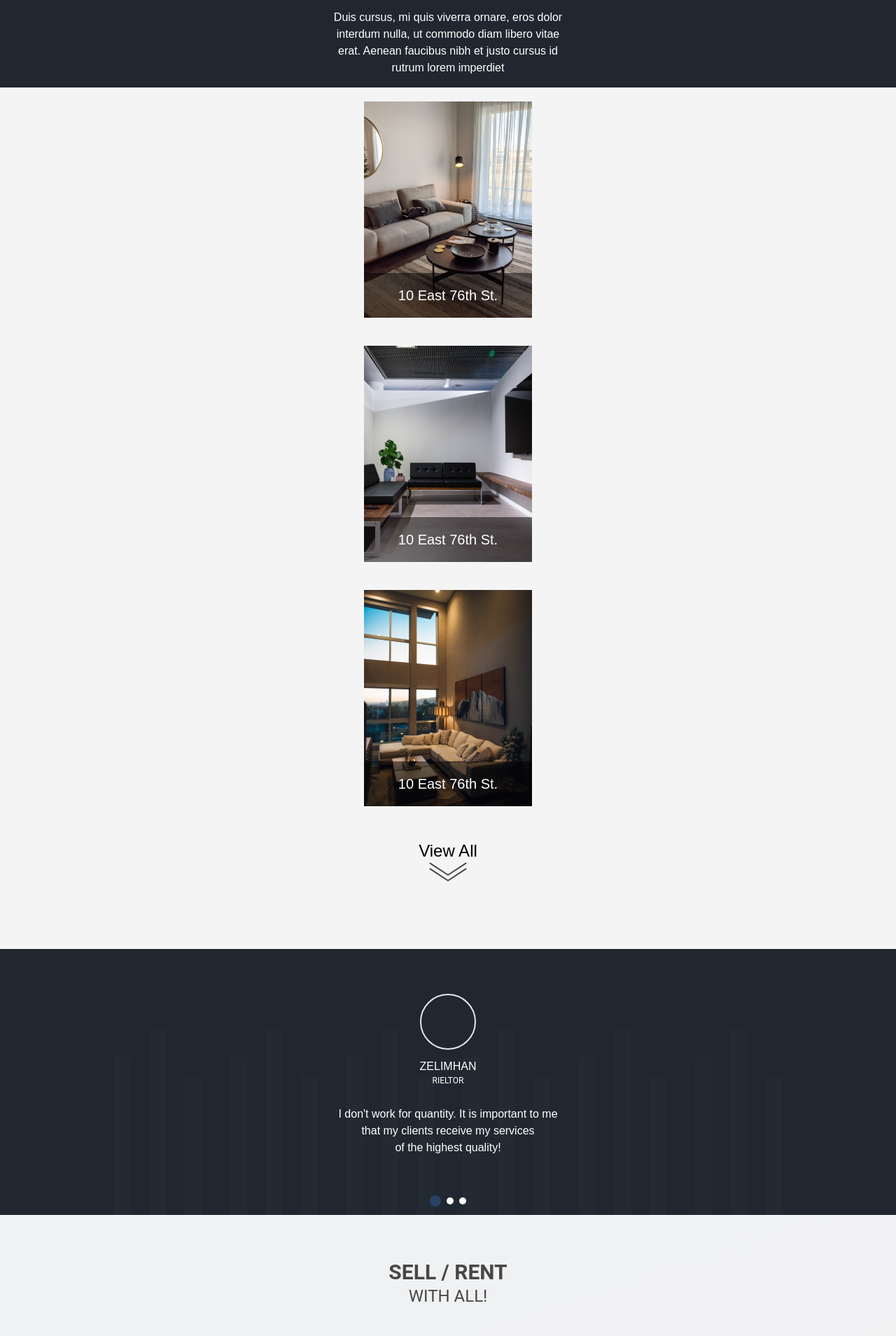
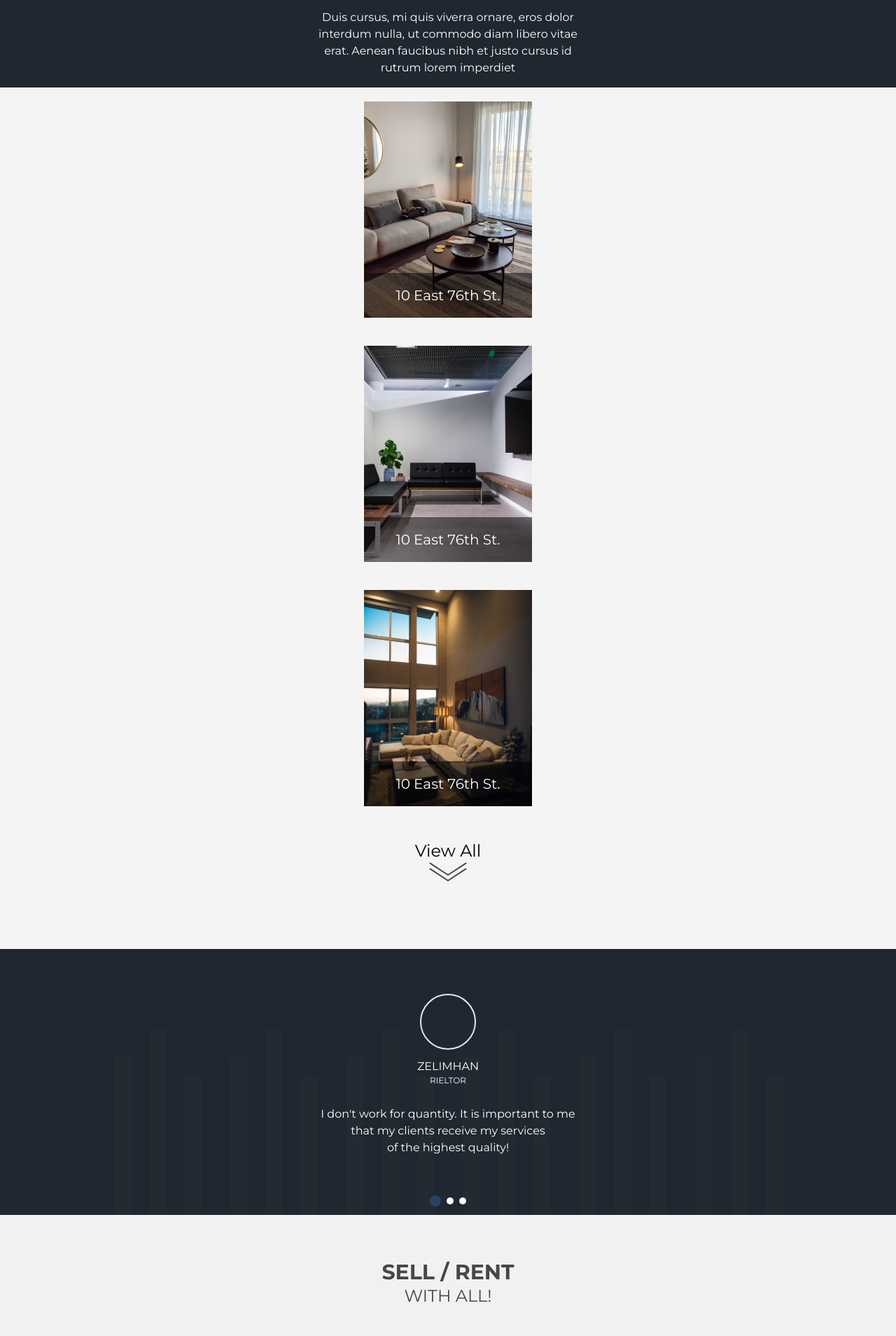
Before and after one commit to IcebergStudioRU/kagirov_immo, a React (Create React App) app: page / in a window 1280 px wide. Shown: the part 880-2789 px from the top of the page at 70% size. Built offline with nearby package versions, Linux system fonts and the light colour scheme.

Commit message:
added footer and whyus

```diff
--- a/public/index.html
+++ b/public/index.html
@@ -4,6 +4,12 @@
   <meta charset="UTF-8">
   <meta http-equiv="X-UA-Compatible" content="IE=edge">
   <meta name="viewport" content="width=device-width, initial-scale=1.0">
+  <link rel="preconnect" href="https://fonts.googleapis.com">
+  <link rel="preconnect" href="https://fonts.gstatic.com" crossorigin>
+  <link href="https://fonts.googleapis.com/css2?family=Montserrat:ital,wght@0,100;0,200;0,300;0,400;0,500;0,600;0,700;0,800;0,900;1,100;1,200;1,300;1,400;1,500;1,600;1,700;1,800;1,900&display=swap" rel="stylesheet">
+  <link rel="preconnect" href="https://fonts.googleapis.com">
+  <link rel="preconnect" href="https://fonts.gstatic.com" crossorigin>
+  <link href="https://fonts.googleapis.com/css2?family=Roboto:wght@300;400;500;700;900&display=swap" rel="stylesheet">
   <title>Document</title>
 </head>
 <body>
--- a/src/components/App.js
+++ b/src/components/App.js
@@ -7,6 +7,7 @@ import Products from "./pages/flats/products/Products";
 import Quotes from "./pages/main/quotes/Quotes";
 import Form from "./pages/main/form/Form";
 import WhyUs from "./pages/main/whyUs/WhyUs";
+import Footer from "./footer/Footer";
 const App = () => {
   const [mobileMenu, setMobileMenu] = useState(false);
   return (
@@ -21,6 +22,7 @@ const App = () => {
       <Quotes/>
       <Form/>
       <WhyUs/>
+      <Footer/>
     </>
   );
 };
--- a/src/components/footer/Footer.js
+++ b/src/components/footer/Footer.js
@@ -0,0 +1,11 @@
+import React from 'react'
+import { ReactComponent as Logo } from "./svg/logo-kagirov-immo.svg";
+const Footer = () => {
+    return (
+        <div className='max-w-mobileContainer mx-auto py-28 px-5 flex flex-col items-center'>
+            <Logo/>
+        </div>
+    );
+}
+
+export default Footer;
--- a/src/components/pages/flats/products/Products.js
+++ b/src/components/pages/flats/products/Products.js
@@ -12,7 +12,7 @@ const Products = () => {
                         <div className="relative">
                             <img src={flat1}/>
                             <div className='absolute bottom-0 w-100% bg-flatsAddressBg h-16 flex justify-center items-center'>
-                                <p className='text-white font-AvenirNext text-xl'>10 East 76th St.</p>
+                                <p className='text-white font-Montserrat text-xl'>10 East 76th St.</p>
                             </div>
                         </div>
                     </li>
@@ -20,7 +20,7 @@ const Products = () => {
                         <div className="relative">
                             <img src={flat2}/>
                             <div className='absolute bottom-0 w-100% bg-flatsAddressBg h-16 flex justify-center items-center'>
-                                <p className='text-white font-AvenirNext text-xl'>10 East 76th St.</p>
+                                <p className='text-white font-Montserrat text-xl'>10 East 76th St.</p>
                             </div>
                         </div>
                     </li>
@@ -28,12 +28,12 @@ const Products = () => {
                         <div className="relative">
                             <img src={flat3} />
                             <div className='absolute bottom-0 w-100% bg-flatsAddressBg h-16 flex justify-center items-center'>
-                                <p className='text-white font-AvenirNext text-xl'>10 East 76th St.</p>
+                                <p className='text-white font-Montserrat text-xl'>10 East 76th St.</p>
                             </div>
                         </div>
                     </li>
                 </ul>
-                <p className='font-AvenirNext text-2xl flex flex-col items-center'>View All<ViewAll/></p>
+                <p className='font-Montserrat text-2xl flex flex-col items-center'>View All<ViewAll/></p>
             </div>
         </div>
     );
--- a/src/components/pages/main/aboutMe/AboutMe.js
+++ b/src/components/pages/main/aboutMe/AboutMe.js
@@ -9,10 +9,10 @@ const AboutMe = () => {
             </div>
             <div className='w-100% h-4 bg-imgZelimBorderBottom absolute bottom-0 top-297'></div>
             <div className='p-4 flex flex-col items-center  '>
-                <h1 className='text-white mb-6 text-2xl font-AvenirNext'>About Me</h1>
-                <p className='text-center text-white font-AvenirNext mb-4'>Lorem ipsum dolor sit amet, consectetur<br/> adipiscing elit. Suspendisse varius enim in eros<br/> elementum tristique. </p>
+                <h1 className='text-white mb-6 text-2xl font-Montserrat'>About Me</h1>
+                <p className='text-center text-white font-Montserrat mb-4'>Lorem ipsum dolor sit amet, consectetur<br/> adipiscing elit. Suspendisse varius enim in eros<br/> elementum tristique. </p>
 
-<p className='text-center text-white font-AvenirNext'>Duis cursus, mi quis viverra ornare, eros dolor<br/> interdum nulla, ut commodo diam libero vitae<br/> erat. Aenean faucibus nibh et justo cursus id<br/> rutrum lorem imperdiet</p>
+<p className='text-center text-white font-Montserrat'>Duis cursus, mi quis viverra ornare, eros dolor<br/> interdum nulla, ut commodo diam libero vitae<br/> erat. Aenean faucibus nibh et justo cursus id<br/> rutrum lorem imperdiet</p>
             </div>
         </div>
     );
--- a/src/components/pages/main/form/Form.js
+++ b/src/components/pages/main/form/Form.js
@@ -7,26 +7,26 @@ const Form = () => {
         <div className='bg-formImage bg-cover bg-no-repeat'>
             <div className='bg-formCoating'>
                 <div className='max-w-mobileContainer mx-auto pt-16 pb-10 px-5 flex flex-col items-center'>
-                    <h1 className='font-Roboto font-bold text-formTextColor text-3xl'>SELL / RENT</h1>
-                    <p className='font-Roboto text-formTextColor text-2xl mb-10'>WITH ALL!</p>
+                    <h1 className='font-Montserrat font-bold text-formTextColor text-3xl'>SELL / RENT</h1>
+                    <p className='font-Montserrat text-formTextColor text-2xl mb-10'>WITH ALL!</p>
                     <form className='flex flex-col items-center'>
                         <label className='flex flex-col mb-4 relative align-middle'>
-                            <p className='font-Roboto text-inputFormBorderColor text-xs'>Name</p>
+                            <p className='font-Montserrat text-inputFormBorderColor text-xs'>Name</p>
                             <input className='w-64 h-10 rounded border border-inputFormBorderColor relative pl-10 outline-none' type="text"/>
                             <Name className='absolute top-8 left-4 box-border'/>
                         </label>
                         <label className='flex flex-col mb-4 relative align-middle'>
-                            <p className='font-Roboto text-inputFormBorderColor text-xs'>Phone</p>
+                            <p className='font-Montserrat text-inputFormBorderColor text-xs'>Phone</p>
                             <input className='w-64 h-10 rounded border border-inputFormBorderColor pl-10 outline-none' type="text"/>
                             <Phone className='absolute top-8 left-4 box-border'/>
                         </label>
                         <label className='flex flex-col relative align-middle mb-12'>
-                            <p className='font-Roboto text-inputFormBorderColor text-xs' type="text">E-mail</p>
+                            <p className='font-Montserrat text-inputFormBorderColor text-xs' type="text">E-mail</p>
                             <input className='w-64 h-10 rounded border border-inputFormBorderColor pl-10 outline-none'/>
                             <Email className='absolute top-8 left-4 box-border'/>
                         </label>
                         <div>
-                            <button className='df w-32 h-10 bg-formBtnColor rounded text-white shadow-xl font-Roboto text-xl'>
+                            <button className='df w-32 h-10 bg-formBtnColor rounded text-white shadow-xl font-Montserrat text-xl'>
                                 Contact Us!
                             </button>
                         </div>
--- a/src/components/pages/main/quotes/Quotes.js
+++ b/src/components/pages/main/quotes/Quotes.js
@@ -5,9 +5,9 @@ const Quotes = () => {
             <div className='bg-quotesMeImage bg-bottom bg-no-repeat '>
                 <div className=' max-w-mobileContainer mx-auto pt-16 pb-3 px-5 flex flex-col items-center'>
                     <div className='w-20 h-20 border-2 border-r-2 rounded-full mb-3'></div>
-                    <p className='font-AvenirNext text-white'>ZELIMHAN</p>
-                    <p className='font-Roboto mb-7 text-white text-xs'>RIELTOR</p>
-                    <p className='font-AvenirNext text-center text-white mb-14'>I don't work for quantity.  It is important to me<br/>that my clients receive my services<br/>of the highest quality!</p>
+                    <p className='font-Montserrat text-white'>ZELIMHAN</p>
+                    <p className='font-Montserrat mb-7 text-white text-xs'>RIELTOR</p>
+                    <p className='font-Montserrat text-center text-white mb-14'>I don't work for quantity.  It is important to me<br/>that my clients receive my services<br/>of the highest quality!</p>
                     <div className='flex items-center'>
                         <div className='w-4 h-4 bg-bullets mr-2 rounded-full'></div>
                         <div className='w-2.5 h-2.5 bg-white mr-2 rounded-full'></div>
--- a/src/components/pages/main/whyUs/WhyUs.css
+++ b/src/components/pages/main/whyUs/WhyUs.css
@@ -1,3 +1,5 @@
 .num{
-    -webkit-text-stroke: 3px #3A4D5A;
+    text-shadow: 1px 1px 9px
+    #97c1dd, -1px -1px 9px
+    #f1f9ff;
 }
--- a/src/components/pages/main/whyUs/WhyUs.js
+++ b/src/components/pages/main/whyUs/WhyUs.js
@@ -2,21 +2,22 @@ import React from 'react'
 import './WhyUs.css'
 const WhyUs = () => {
     return (
-        <div className='bg-whyUsImage h-420 bg-cover bg-no-repeat'>
-            <h1 className='text-white font-Roboto'>WHY US?</h1>
-            <div>
-                <p className='num text-white font-AvenirNext text-4xl font-extrabold'>+170</p>
-                <p className='text-white font-Roboto'>projects completed</p>
+        <div className='bg-whyUsImage bg-cover bg-no-repeat '>
+            <div className='max-w-mobileContainer mx-auto pt-10 pb-12 px-5 flex flex-col items-center'>
+                <h1 className='text-white font-Montserrat font-medium text-3xl mb-16'>WHY US?</h1>
+                <div className='text-center'>
+                    <p className='num text-white font-Montserrat text-4xl font-extrabold inline-block mb-4'>+170</p>
+                    <p className='text-white font-Montserrat mb-12'>projects completed</p>
+                </div>
+                <div className='text-center'>
+                    <p className='num text-white font-Montserrat text-4xl font-extrabold inline-block  mb-4'>+12</p>
+                    <p className='text-white font-Montserrat mb-12'>year in business</p>
+                </div>
+                <div className='text-center'>
+                    <p className='num text-white font-Montserrat text-4xl font-extrabold inline-block  mb-4'>+300</p>
+                    <p className='text-white font-Montserrat'>happy clients</p>
+                </div>
             </div>
-            <div>
-                <p className='num text-white font-Roboto text-4xl font-extrabold'>+12</p>
-                <p className='text-white font-Roboto'>year in business</p>
-            </div>
-            <div>
-                <p className='num text-white font-Roboto text-4xl font-extrabold'>+300</p>
-                <p className='text-white font-Roboto'>happy clients</p>
-            </div>
-
         </div>
     );
 }
--- a/tailwind.config.js
+++ b/tailwind.config.js
@@ -3,7 +3,7 @@ module.exports = {
   theme: {
     fontFamily: {
       'Roboto': ['Roboto', 'sans-serif'],
-      'AvenirNext': ['Avenir Next', 'sans-serif']
+      'Montserrat': ['Montserrat', 'sans-serif']
     },
     extend: {
       colors: {
```
Also changed, not shown: src/components/footer/svg/logo-kagirov-immo.svg (added).
